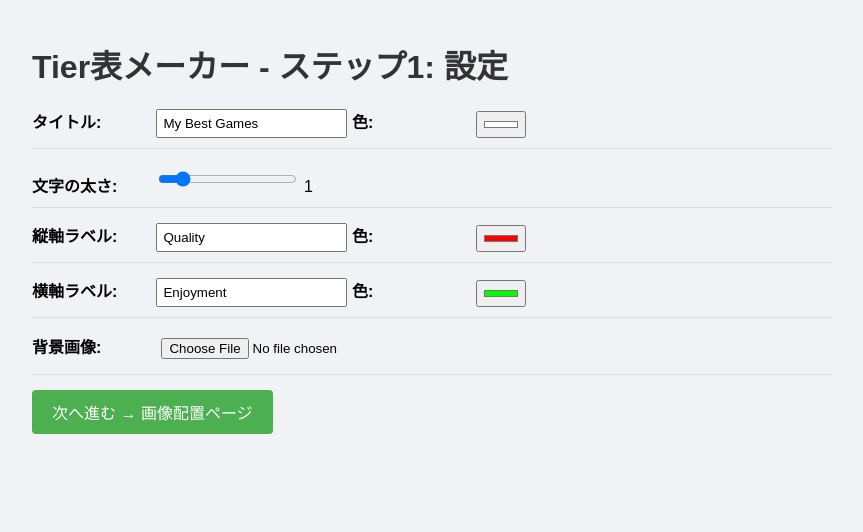
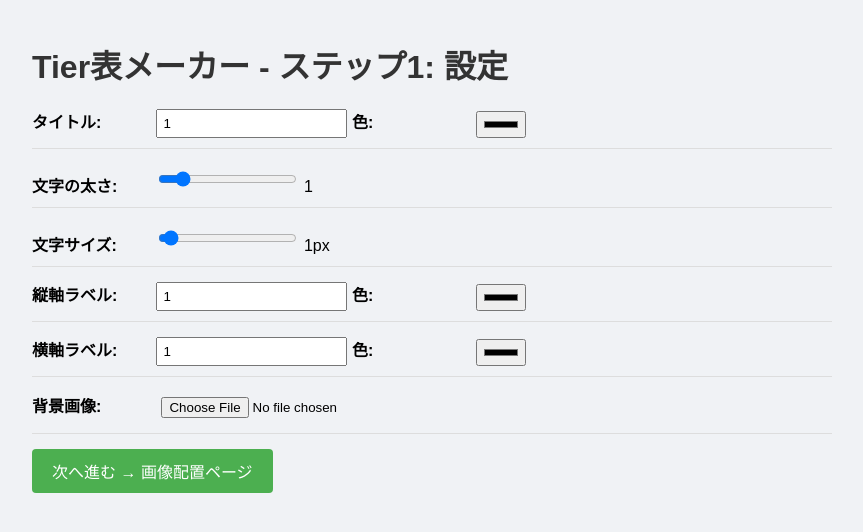
Before and after one commit to masato1224-git/Tier_chart_maker, a Flask app: page / in a window 1280 px wide. Shown: the top 532 px of the page, without its empty margins (208-1071 px from the left). Run offline with Flask 3, Linux system fonts and the light colour scheme; the visitor is signed in with stand-in values (Sample User, id 1).

Commit message:
仕様変更

```diff
--- a/home/main.py
+++ b/home/main.py
@@ -13,17 +13,27 @@ def load_font(size):
         return ImageFont.load_default()
 
 
+def normalize_color(color, default='#ffffff'):
+    if not color or not isinstance(color, str):
+        return default
+    color = color.strip()
+    if color.startswith('#') and len(color) in (4, 7):
+        return color
+    return default
+
+
 @app.route('/', methods=['GET', 'POST'])
 def index():
     if request.method == 'POST':
         # ステップ1: 設定を保存
         session['title'] = request.form.get('title', 'My Tier')
-        session['title_color'] = request.form.get('title_color', '#ffffff')
+        session['title_color'] = normalize_color(request.form.get('title_color', '#ffffff'))
         session['x_label'] = request.form.get('x_label', 'Width')
-        session['x_color'] = request.form.get('x_color', '#ffffff')
+        session['x_color'] = normalize_color(request.form.get('x_color', '#ffffff'))
         session['y_label'] = request.form.get('y_label', 'Height')
-        session['y_color'] = request.form.get('y_color', '#ffffff')
+        session['y_color'] = normalize_color(request.form.get('y_color', '#ffffff'))
         session['text_weight'] = int(request.form.get('text_weight', 0) or 0)
+        session['text_size'] = int(request.form.get('text_size', 40) or 40)
 
         # 背景画像を保存
         bg_file = request.files.get('bg_file')
@@ -38,7 +48,17 @@ def index():
 
         return redirect(url_for('place_images'))
 
-    return render_template('step1_settings.html')
+    return render_template(
+        'step1_settings.html',
+        title=session.get('title', 'My Best Games'),
+        title_color=session.get('title_color', '#ffffff'),
+        y_label=session.get('y_label', 'Quality'),
+        y_color=session.get('y_color', '#ff0000'),
+        x_label=session.get('x_label', 'Enjoyment'),
+        x_color=session.get('x_color', '#00ff00'),
+        text_weight=session.get('text_weight', 1),
+        text_size=session.get('text_size', 40),
+    )
 
 @app.route('/place_images', methods=['GET', 'POST'])
 def place_images():
@@ -85,8 +105,15 @@ def generate_final():
         base_img = Image.new("RGBA", (1200, 800), (40, 44, 52, 255))
 
     draw = ImageDraw.Draw(base_img)
-    title_font = load_font(40)
-    axis_font = load_font(24)
+    text_size = session.get('text_size', 40)
+    title_size = max(24, text_size)
+    axis_size = max(16, int(text_size * 0.6))
+    title_font = load_font(title_size)
+    axis_font = load_font(axis_size)
+
+    title_color = normalize_color(title_color, '#ffffff')
+    x_color = normalize_color(x_color, '#ffffff')
+    y_color = normalize_color(y_color, '#ffffff')
 
     # タイトルと軸ラベルを描画
     draw.text((950, 30), title, fill=title_color, font=title_font, stroke_width=text_weight, stroke_fill=title_color)
@@ -134,8 +161,15 @@ def preview_image():
         base_img = Image.new("RGBA", (1200, 800), (40, 44, 52, 255))
 
     draw = ImageDraw.Draw(base_img)
-    title_font = load_font(40)
-    axis_font = load_font(24)
+    text_size = session.get('text_size', 40)
+    title_size = max(24, text_size)
+    axis_size = max(16, int(text_size * 0.6))
+    title_font = load_font(title_size)
+    axis_font = load_font(axis_size)
+
+    title_color = normalize_color(title_color, '#ffffff')
+    x_color = normalize_color(x_color, '#ffffff')
+    y_color = normalize_color(y_color, '#ffffff')
 
     draw.text((950, 30), title, fill=title_color, font=title_font, stroke_width=text_weight, stroke_fill=title_color)
     draw.text((50, 100), f"Y: {y_label}", fill=y_color, font=axis_font, stroke_width=text_weight, stroke_fill=y_color)
--- a/home/templates/step1_settings.html
+++ b/home/templates/step1_settings.html
@@ -18,27 +18,32 @@
     <form method="POST" enctype="multipart/form-data">
         <div class="form-group">
             <label>タイトル:</label>
-            <input type="text" name="title" value="My Best Games" required>
+            <input type="text" name="title" value="{{ title }}" required>
             <label>色:</label>
-            <input type="color" name="title_color" value="#ffffff">
+            <input type="color" name="title_color" value="{{ title_color }}">
         </div>
         <div class="form-group">
             <label>文字の太さ:</label>
-            <input type="range" name="text_weight" id="text_weight" min="0" max="10" value="1">
-            <span id="text_weight_value">1</span>
+            <input type="range" name="text_weight" id="text_weight" min="0" max="10" value="{{ text_weight }}">
+            <span id="text_weight_value">{{ text_weight }}</span>
+        </div>
+        <div class="form-group">
+            <label>文字サイズ:</label>
+            <input type="range" name="text_size" id="text_size" min="16" max="72" value="{{ text_size }}">
+            <span id="text_size_value">{{ text_size }}</span>px
         </div>
         <div class="form-group">
             <label>縦軸ラベル:</label>
-            <input type="text" name="y_label" value="Quality">
+            <input type="text" name="y_label" value="{{ y_label }}">
             <label>色:</label>
-            <input type="color" name="y_color" value="#ff0000">
+            <input type="color" name="y_color" value="{{ y_color }}">
         </div>
 
         <div class="form-group">
             <label>横軸ラベル:</label>
-            <input type="text" name="x_label" value="Enjoyment">
+            <input type="text" name="x_label" value="{{ x_label }}">
             <label>色:</label>
-            <input type="color" name="x_color" value="#00ff00">
+            <input type="color" name="x_color" value="{{ x_color }}">
         </div>
         <div class="form-group">
             <label>背景画像:</label>
@@ -49,8 +54,14 @@
     <script>
         const weightInput = document.getElementById('text_weight');
         const weightValue = document.getElementById('text_weight_value');
+        const sizeInput = document.getElementById('text_size');
+        const sizeValue = document.getElementById('text_size_value');
+
         weightInput.addEventListener('input', () => {
             weightValue.textContent = weightInput.value;
+        });
+        sizeInput.addEventListener('input', () => {
+            sizeValue.textContent = sizeInput.value;
         });
     </script>
 </body>
```
Also changed, not shown: index.html (renamed from home/templates/index.html).
